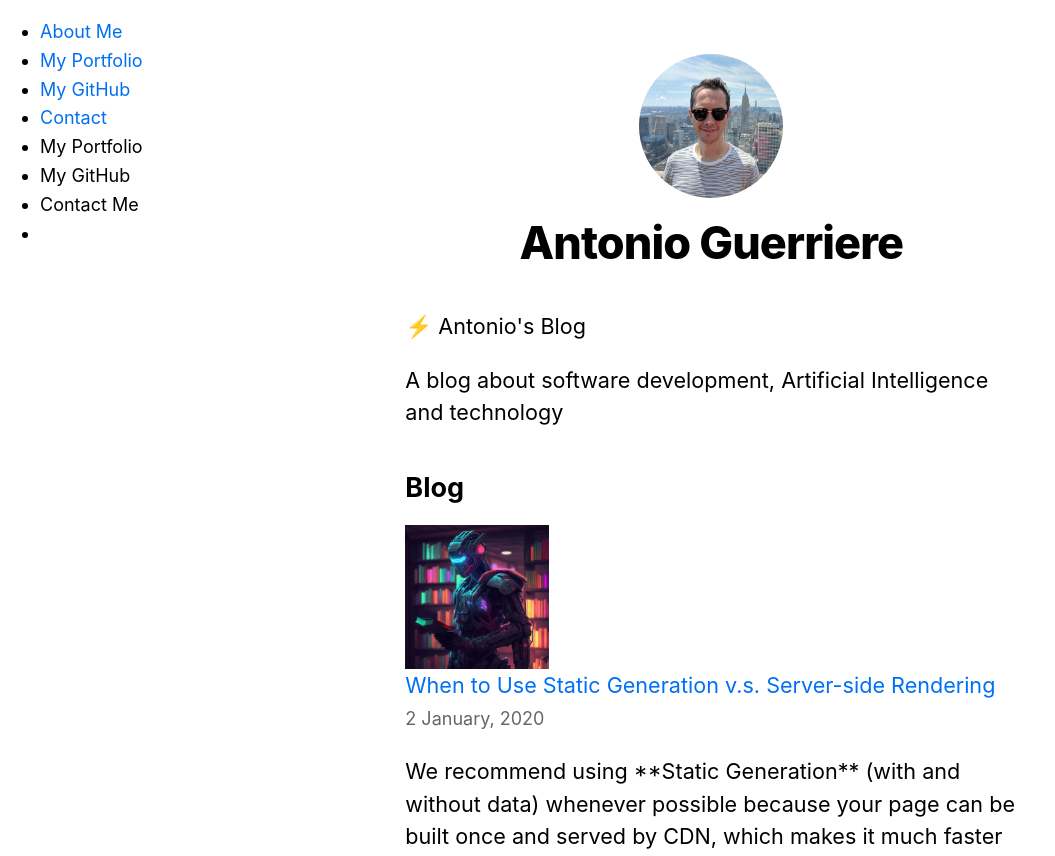
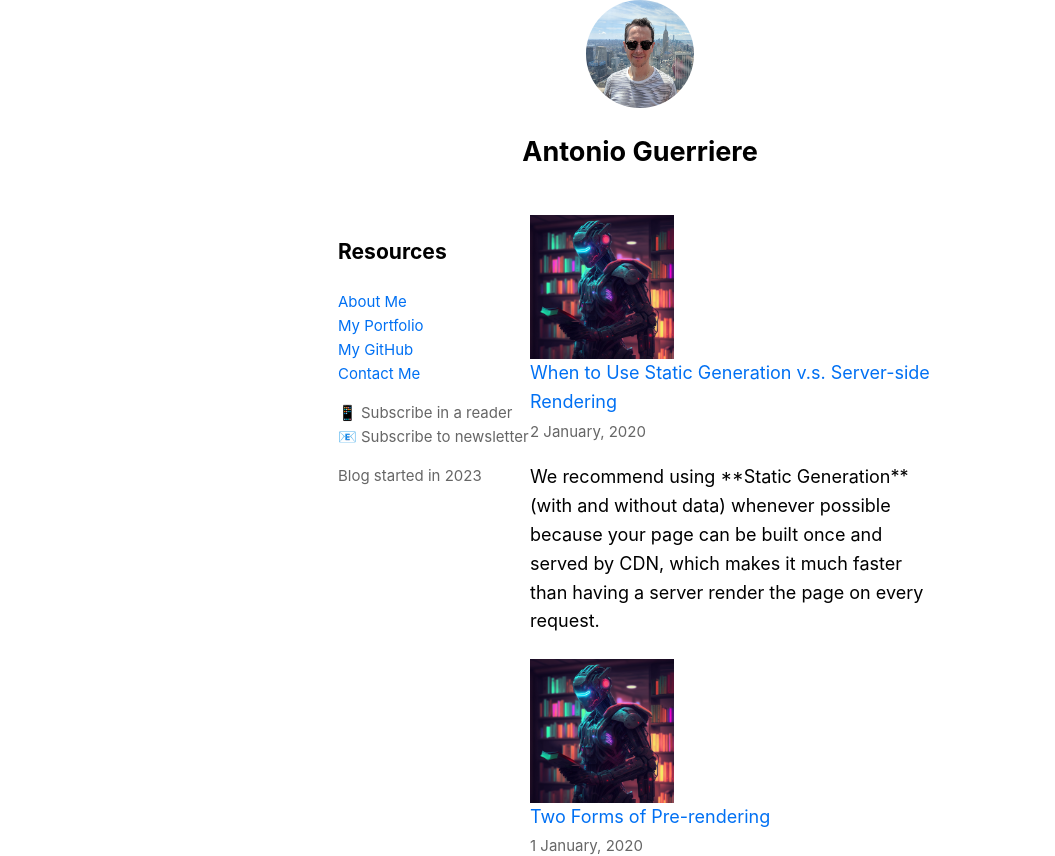
Before and after one commit to AGuerriere/antonio-blog, a Next.js app: page / in a window 1280 px wide. Shown: the top 856 px of the page, without its empty margins (0-1055 px from the left). Built offline with nearby package versions, Linux system fonts and the light colour scheme.

Commit message:
wip created new components and fixed some styling

```diff
--- /dev/null
+++ b/components/aside-nav.js
@@ -0,0 +1,22 @@
+import Link from 'next/link';
+import asideStyles from './aside-nav.module.css'
+
+export default function AsideNav() {
+  return (
+    <div className={asideStyles.aside}>
+      <h3>Resources</h3>
+     <ul>
+      <li><Link href={`/about-me`}>About Me</Link></li>
+      <li><a href="https://www.antonioguerriere.com">My Portfolio</a></li>
+      <li><Link href={`/`}>My GitHub</Link></li>
+      <li><Link href={`/`}>Contact Me</Link></li>
+      <li></li>
+     </ul>
+     <ul>
+      <li>📱 Subscribe in a reader</li>
+      <li>📧 Subscribe to newsletter</li>
+     </ul>
+     <p>Blog started in 2023</p>
+    </div>
+  );
+}
--- /dev/null
+++ b/components/aside-nav.module.css
@@ -0,0 +1,19 @@
+.aside {
+  min-width: 15vw;
+}
+
+.aside li {
+  list-style-type: none;
+
+}
+
+.aside ul {
+  padding: 0;
+  color: #666;
+  font-size: smaller;
+}
+
+.aside p {
+  font-size: smaller;
+  color: #666;
+}
--- a/components/layout.js
+++ b/components/layout.js
@@ -1,18 +1,14 @@
 import Head from 'next/head';
-import Image from 'next/image';
 import styles from './layout.module.css';
-import utilStyles from '../styles/utils.module.css';
-import Link from 'next/link';
-import Nav from './nav';
+import AsideNav from './aside-nav';
+import SiteHead from './site-head';
 
-const name = 'Antonio Guerriere';
+
 export const siteTitle = 'Antonio\' blog';
 
 export default function Layout({ children, home }) {
   return (
     <div className={styles.container}>
-      <Nav></Nav>
-      <div className={styles.contentContainer}>
       <Head>
         <link rel="icon" href="/favicon.ico" />
         <meta
@@ -22,46 +18,10 @@ export default function Layout({ children, home }) {
         <meta name="og:title" content={siteTitle} />
         <meta name="twitter:card" content="summary_large_image" />
       </Head>
-
-        <header className={styles.header}>
-          {home ? (
-            <>
-              <Image
-                priority
-                src="/images/profile1.jpg"
-                className={utilStyles.borderCircle}
-                height={144}
-                width={144}
-                alt=""
-              />
-              <h1 className={utilStyles.heading2Xl}>{name}</h1>
-            </>
-          ) : (
-            <>
-              <Link href="/">
-                <Image
-                  priority
-                  src="/images/profile1.jpg"
-                  className={utilStyles.borderCircle}
-                  height={108}
-                  width={108}
-                  alt=""
-                />
-              </Link>
-              <h2 className={utilStyles.headingLg}>
-                <Link href="/" className={utilStyles.colorInherit}>
-                  {name}
-                </Link>
-              </h2>
-            </>
-          )}
-        </header>
+      <SiteHead></SiteHead>
+      <div className={styles.contentContainer}>
+      <AsideNav></AsideNav>
         <main>{children}</main>
-        {!home && (
-          <div className={styles.backToHome}>
-            <Link href="/">← Back to home</Link>
-          </div>
-        )}
       </div>
     </div>
   );
--- a/components/layout.module.css
+++ b/components/layout.module.css
@@ -1,12 +1,15 @@
 .container {
-  display: flex;
+  display: block;
+  /* justify-content: center; */
+  /* max-width: 36rem; */
 }
 
-
 .contentContainer {
-  max-width: 36rem;
+  display: flex;
+  justify-content: center;
   padding: 0 1rem;
-  margin: 3rem auto 6rem;
+  margin: 1rem auto 1rem;
+  max-width: 50vw;
 }
 
 .header {
@@ -16,5 +19,5 @@
 }
 
 .backToHome {
-  margin: 3rem 0 0;
+  text-align: center;
 }
--- a/components/nav.js
+++ /dev/null
@@ -1,20 +0,0 @@
-import styles from './layout.module.css';
-import utilStyles from '../styles/utils.module.css';
-import Link from 'next/link';
-
-export default function Nav() {
-  return (
-    <div>
-     <ul>
-      <li><Link href={`/about-me`}>About Me</Link></li>
-      <li><a href="https://www.antonioguerriere.com">My Portfolio</a></li>
-      <li><Link href={`/`}>My GitHub</Link></li>
-      <li><Link href={`/`}>Contact </Link></li>
-      <li>My Portfolio</li>
-      <li>My GitHub</li>
-      <li>Contact Me</li>
-      <li></li>
-     </ul>
-    </div>
-  );
-}
--- /dev/null
+++ b/components/site-head.js
@@ -0,0 +1,28 @@
+import Image from 'next/image';
+import styles from './layout.module.css';
+import utilStyles from '../styles/utils.module.css';
+import Link from 'next/link';
+
+const name = 'Antonio Guerriere';
+
+export default function SiteHead({ children, home }) {
+  return (
+    <header className={styles.header}>
+    <Link href="/">
+            <Image
+              priority
+              src="/images/profile1.jpg"
+              className={utilStyles.borderCircle}
+              height={108}
+              width={108}
+              alt=""
+            />
+          </Link>
+          <h2 className={utilStyles.headingLg}>
+            <Link href="/" className={utilStyles.colorInherit}>
+              {name}
+            </Link>
+          </h2>
+    </header>
+  );
+}
--- a/pages/index.js
+++ b/pages/index.js
@@ -22,14 +22,7 @@ export default function Home( {allPostsData} ) {
       <Head>
         <title>{siteTitle}</title>
       </Head>
-      <section className={utilStyles.headingMd}>
-        <p>⚡️ Antonio's Blog</p>
-        <p>
-          A blog about software development, Artificial Intelligence and technology
-        </p>
-      </section>
       <section className={`${utilStyles.headingMd} ${utilStyles.padding1px}`}>
-        <h2 className={utilStyles.headingLg}>Blog</h2>
         <ul className={utilStyles.list}>
           {allPostsData.map(({ id, date, title, intro, coverImage }) => (
             <li className={utilStyles.listItem} key={id}>
--- a/pages/posts/[id].js
+++ b/pages/posts/[id].js
@@ -4,6 +4,7 @@ import Head from 'next/head';
 import Date from '../../components/date';
 import utilStyles from '../../styles/utils.module.css';
 import Image from 'next/image';
+import Link from 'next/link';
 
 export async function getStaticProps({ params }) {
   const postData = await getPostData(params.id);
@@ -44,6 +45,9 @@ export default function Post({ postData }) {
         </div>
         <div dangerouslySetInnerHTML={{ __html: postData.contentHtml }} />
       </article>
+      <div>
+        <Link href="/">← Back to home</Link>
+      </div>
     </Layout>
   );
 }
--- a/styles/utils.module.css
+++ b/styles/utils.module.css
@@ -12,17 +12,6 @@
   font-weight: 800;
   letter-spacing: -0.05rem;
   margin: 1rem 0;
-}
-
-.headingLg {
-  font-size: 1.5rem;
-  line-height: 1.4;
-  margin: 1rem 0;
-}
-
-.headingMd {
-  font-size: 1.2rem;
-  line-height: 1.5;
 }
 
 .borderCircle {
```
Also changed, not shown: components/site-head.module.css (added). Lines whose indentation alone changed are shown as unchanged.
